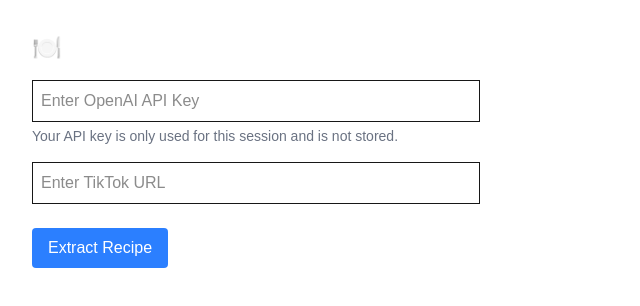
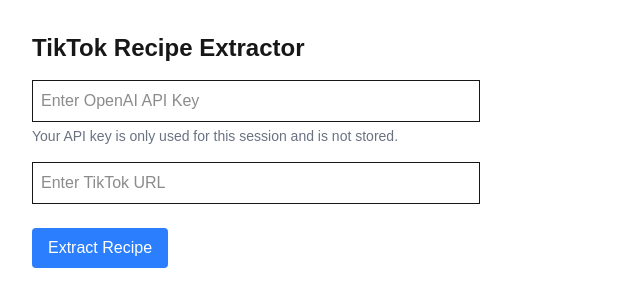
Before and after one commit to vznh/hungry, a Next.js app: page / in a window 1280 px wide. Shown: the top 306 px of the page, without its empty margins (0-640 px from the left). Built offline with nearby package versions, Linux system fonts and the light colour scheme.

Commit message:
hotfix: added explicit types

```diff
--- a/src/app/page.tsx
+++ b/src/app/page.tsx
@@ -2,10 +2,25 @@
 
 import { useState } from 'react';
 
+interface Ingredient {
+  amount: string;
+  unit?: string;
+  name: string;
+}
+
+interface Recipe {
+  title: string;
+  ingredients: Ingredient[];
+  instructions: string[];
+  prepTime?: string;
+  cookTime?: string;
+  servings?: number;
+}
+
 export default function Home() {
   const [url, setUrl] = useState('');
   const [apiKey, setApiKey] = useState('');
-  const [recipe, setRecipe] = useState<any>(null);
+  const [recipe, setRecipe] = useState<Recipe | null>(null);
   const [error, setError] = useState<string | null>(null);
   const [loading, setLoading] = useState(false);
 
@@ -41,7 +56,7 @@
 
   return (
     <main className="min-h-screen p-8">
-      <h1 className="text-2xl font-bold mb-4">🍽️</h1>
+      <h1 className="text-2xl font-bold mb-4">TikTok Recipe Extractor</h1>
 
       <form onSubmit={handleSubmit} className="mb-8 space-y-4">
         <div>
@@ -89,7 +104,7 @@
 
           <h3 className="font-bold mt-4">Ingredients:</h3>
           <ul className="list-disc pl-5">
-            {recipe.ingredients.map((ing: any, index: number) => (
+            {recipe.ingredients.map((ing, index) => (
               <li key={index}>
                 {ing.amount} {ing.unit || ''} {ing.name}
               </li>
@@ -98,7 +113,7 @@
 
           <h3 className="font-bold mt-4">Instructions:</h3>
           <ol className="list-decimal pl-5">
-            {recipe.instructions.map((step: string, index: number) => (
+            {recipe.instructions.map((step, index) => (
               <li key={index}>{step}</li>
             ))}
           </ol>
```
